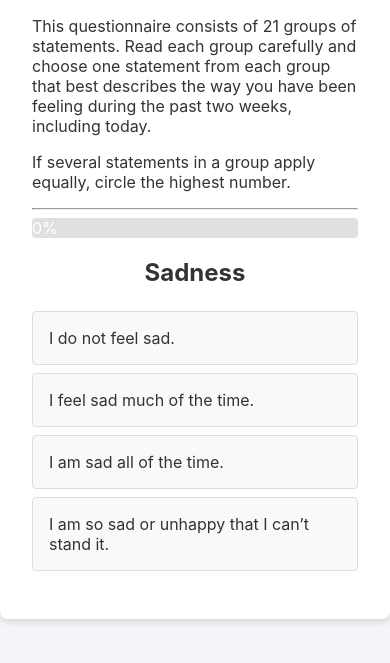
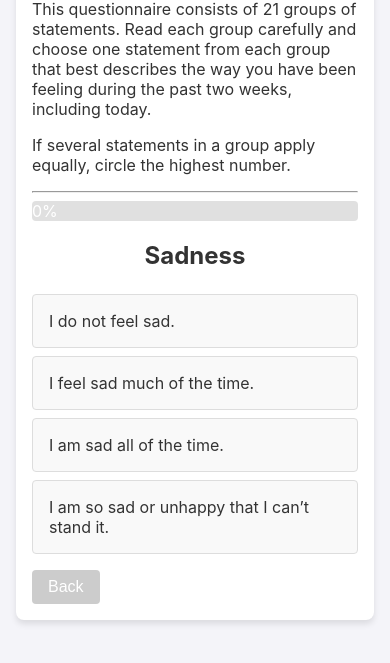
Before and after one commit to agnivesh-indian/Beck_Depression_Inventory, a plain HTML site: page index.html in a window 390 px wide. Shown: the part 181-844 px from the top of the page. Drawn offline with Linux system fonts and the light colour scheme.

Commit message:
feat: Add back button and improve mobile friendliness

```diff
--- a/index.html
+++ b/index.html
@@ -22,6 +22,7 @@
       box-shadow: 0 4px 6px rgba(0, 0, 0, 0.1);
       max-width: 800px;
       width: 100%;
+      margin: 1rem;
     }
     h1, h2 {
       text-align: center;
@@ -70,6 +71,29 @@
       border-radius: 4px;
       padding: 1rem;
       margin-top: 1rem;
+    }
+    .navigation {
+      display: flex;
+      justify-content: space-between;
+      margin-top: 1rem;
+    }
+    .btn {
+      background-color: #76c7c0;
+      color: white;
+      border: none;
+      padding: 0.5rem 1rem;
+      border-radius: 4px;
+      cursor: pointer;
+      font-size: 1rem;
+    }
+    .btn:disabled {
+      background-color: #ccc;
+      cursor: not-allowed;
+    }
+    @media (max-width: 600px) {
+      .container {
+        padding: 1rem;
+      }
     }
   </style>
 </head>
@@ -316,13 +340,32 @@
         optionsEl.appendChild(optionEl);
       });
 
+      const navigationEl = document.createElement('div');
+      navigationEl.className = 'navigation';
+
+      const backButton = document.createElement('button');
+      backButton.className = 'btn';
+      backButton.innerText = 'Back';
+      backButton.disabled = currentQuestion === 0;
+      backButton.addEventListener('click', () => {
+        if (currentQuestion > 0) {
+          answers.pop();
+          currentQuestion--;
+          updateProgress();
+          showQuestion();
+        }
+      });
+
+      navigationEl.appendChild(backButton);
+
       questionContainer.innerHTML = '';
       questionContainer.appendChild(questionEl);
       questionContainer.appendChild(optionsEl);
+      questionContainer.appendChild(navigationEl);
     }
 
     function updateProgress() {
-      const progressPercentage = Math.round((currentQuestion / questions.length) * 100);
+      const progressPercentage = Math.round(((currentQuestion) / questions.length) * 100);
       progressEl.style.width = `${progressPercentage}%`;
       progressEl.innerText = `${progressPercentage}%`;
     }
```
